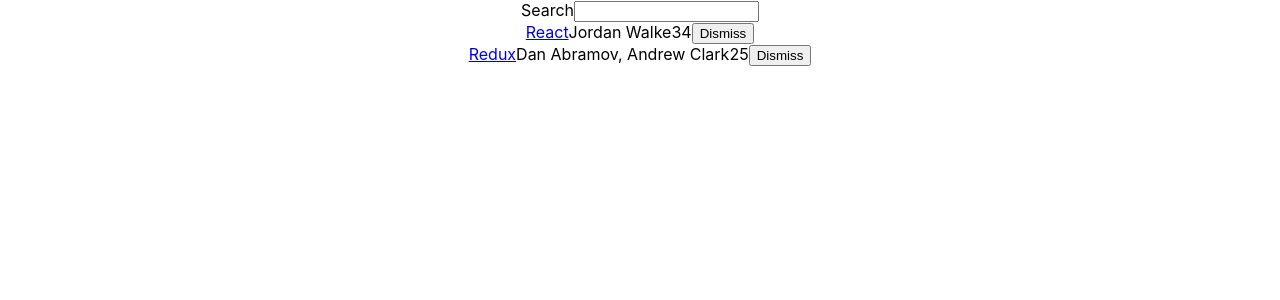
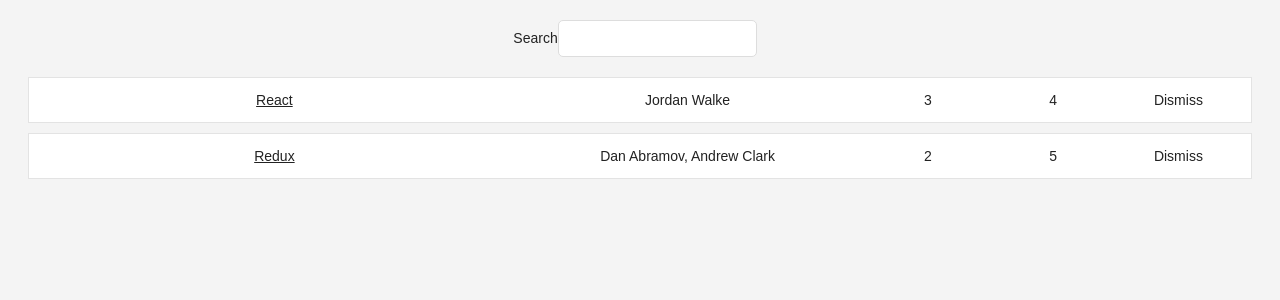
Before and after one commit to RimChoi/road-to-react, a React (Create React App) app: page / in a window 1280 px wide. Shown: the top 300 px of the page. Built offline with nearby package versions, Linux system fonts and the light colour scheme.

Commit message:
2.13 컴포넌트 스타일링

```diff
--- a/src/App.css
+++ b/src/App.css
@@ -2,37 +2,70 @@
   text-align: center;
 }
 
-.App-logo {
-  height: 40vmin;
-  pointer-events: none;
+.page {
+  margin: 20px;
 }
 
-@media (prefers-reduced-motion: no-preference) {
-  .App-logo {
-    animation: App-logo-spin infinite 20s linear;
-  }
+.interactions {
+  text-align: center;
 }
 
-.App-header {
-  background-color: #282c34;
-  min-height: 100vh;
-  display: flex;
-  flex-direction: column;
-  align-items: center;
-  justify-content: center;
-  font-size: calc(10px + 2vmin);
-  color: white;
+.table {
+  margin: 20px 0;
 }
 
-.App-link {
-  color: #61dafb;
+.table-header {
+  display: flex;
+  line-height: 24px;
+  font-size: 16px;
+  padding: 0 10px;
+  justify-content: space-between;
 }
 
-@keyframes App-logo-spin {
-  from {
-    transform: rotate(0deg);
-  }
-  to {
-    transform: rotate(360deg);
-  }
+.table-empty {
+  margin: 200px;
+  text-align: center;
+  font-size: 16px;
 }
+
+.table-row {
+  display: flex;
+  line-height: 24px;
+  white-space: nowrap;
+  margin: 10px 0;
+  padding: 10px;
+  background: #ffffff;
+  border: 1px solid #e3e3e3;
+}
+
+.table-header > span {
+  overflow: hidden;
+  text-overflow: ellipsis;
+  padding: 0 5px;
+}
+
+.table-row > span {
+  overflow: hidden;
+  text-overflow: ellipsis;
+  padding: 0 5px;
+}
+
+.button-inline {
+  border-width: 0;
+  background: transparent;
+  color: inherit;
+  text-align: inherit;
+  -webkit-font-smoothing: inherit;
+  padding: 0;
+  font-size: inherit;
+  cursor: pointer;
+}
+
+.button-active {
+  border-radius: 0;
+  border-bottom: 1px solid #38BB6C;
+}
+
+.largeColumn { width: 40%; }
+.midColumn { width: 30%; }
+.smallColumn { width: 10%; }
--- a/src/App.js
+++ b/src/App.js
@@ -35,19 +35,19 @@
   </form>
 
 const Table = ({ list, pattern, onDismiss }) =>
-  <div>
+  <div className="table">
     {list.filter(isSearched(pattern)).map(item =>
-      <div key={item.objectID}>
-        <span>
+      <div key={item.objectID} className="table-row">
+        <span className="largeColumn">
           <a href={item.url}>{item.title}</a>
         </span>
-        <span>{item.author}</span>
-        <span>{item.num_comments}</span>
-        <span>{item.points}</span>
-        <span>
+        <span className="midColumn">{item.author}</span>
+        <span className="smallColumn">{item.num_comments}</span>
+        <span className="smallColumn">{item.points}</span>
+        <span className="smallColumn">
           <Button
             onClick={() => onDismiss(item.objectID)}
-            className='my-btn'
+            className='button-inline'
           >
             Dismiss
               </Button>
@@ -96,18 +96,22 @@
 
     return (
       <div className="App">
+        <div className="page">
+          <div className="interactions">
             <Search
               value={searchTerm}
               onChange={this.onSearchChange}
             >
               Search
             </Search>
+          </div>
           <Table
             list={list}
             pattern={searchTerm}
             onDismiss={this.onDismiss}
           />
         </div>
+      </div>
     );
   }
 }
--- a/src/index.css
+++ b/src/index.css
@@ -1,10 +1,46 @@
 body {
+  color: #222;
+  background: #f4f4f4;
+  font: 400 14px CoreSans, Arial,sans-serif;
+}
+
+a {
+  color: #222;
+}
+
+a:hover {
+  text-decoration: underline;
+}
+
+ul, li {
+  list-style: none;
+  padding: 0;
   margin: 0;
-  font-family: -apple-system, BlinkMacSystemFont, 'Segoe UI', 'Roboto', 'Oxygen',
-    'Ubuntu', 'Cantarell', 'Fira Sans', 'Droid Sans', 'Helvetica Neue',
-    sans-serif;
-  -webkit-font-smoothing: antialiased;
-  -moz-osx-font-smoothing: grayscale;
+}
+
+input {
+  padding: 10px;
+  border-radius: 5px;
+  outline: none;
+  margin-right: 10px;
+  border: 1px solid #dddddd;
+}
+
+button {
+  padding: 10px;
+  border-radius: 5px;
+  border: 1px solid #dddddd;
+  background: transparent;
+  color: #808080;
+  cursor: pointer;
+}
+
+button:hover {
+  color: #222;
+}
+
+*:focus {
+  outline: none;
 }
 
 code {
```
Lines whose indentation alone changed are shown as unchanged.
